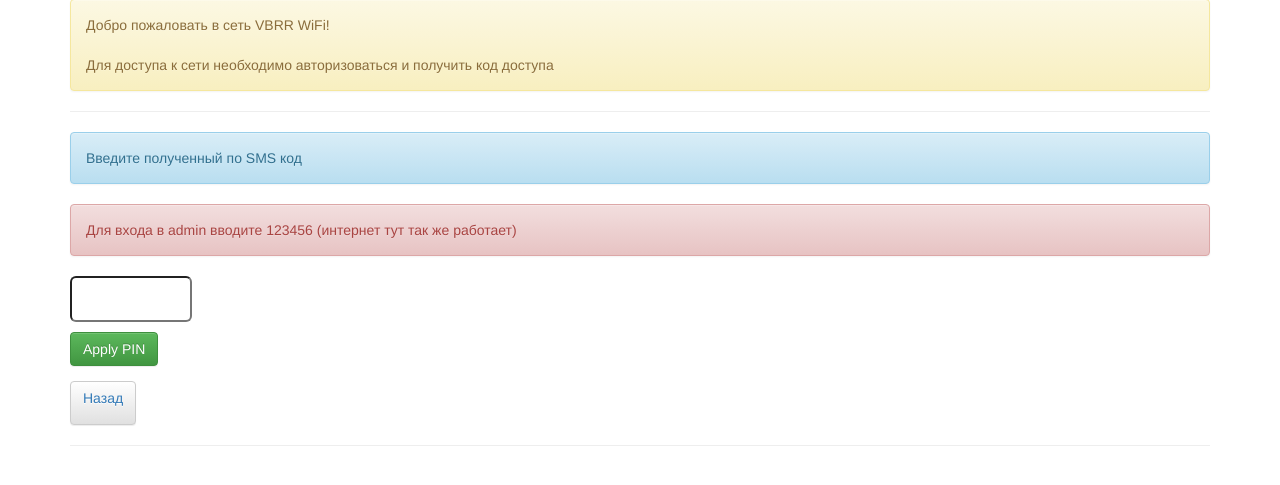
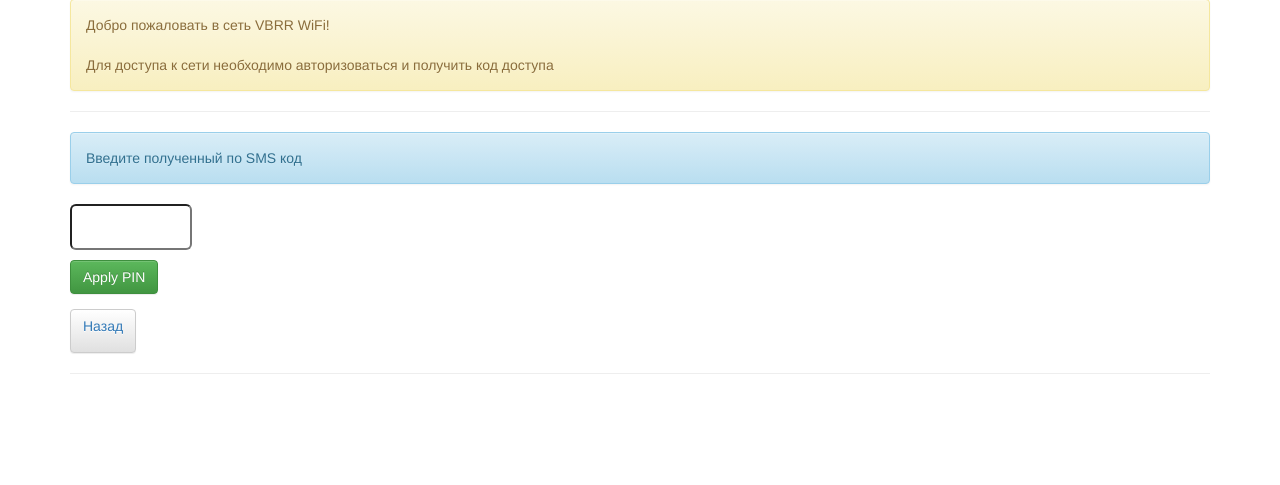
Before and after one commit to tinashekupfuwa/unifi_captive, a Flask app: page /login in a window 1280 px wide. Shown: the part 211-696 px from the top of the page. Run offline with Flask 2, Linux system fonts and the light colour scheme; some libraries are stand-ins or nearby versions.

Commit message:
removed a tip of admin entry

```diff
--- a/captive/app/templates/login.html
+++ b/captive/app/templates/login.html
@@ -3,7 +3,6 @@
 {% block content %}
 <div class="form-group">
     <div class="alert alert-info">Введите полученный по SMS код</div>
-    <div class="alert alert-danger">Для входа в admin вводите 123456 (интернет тут так же работает)</div>
         <form action="" method="post">
     <form action="" method="post">
         {{ form.hidden_tag() }}
```
